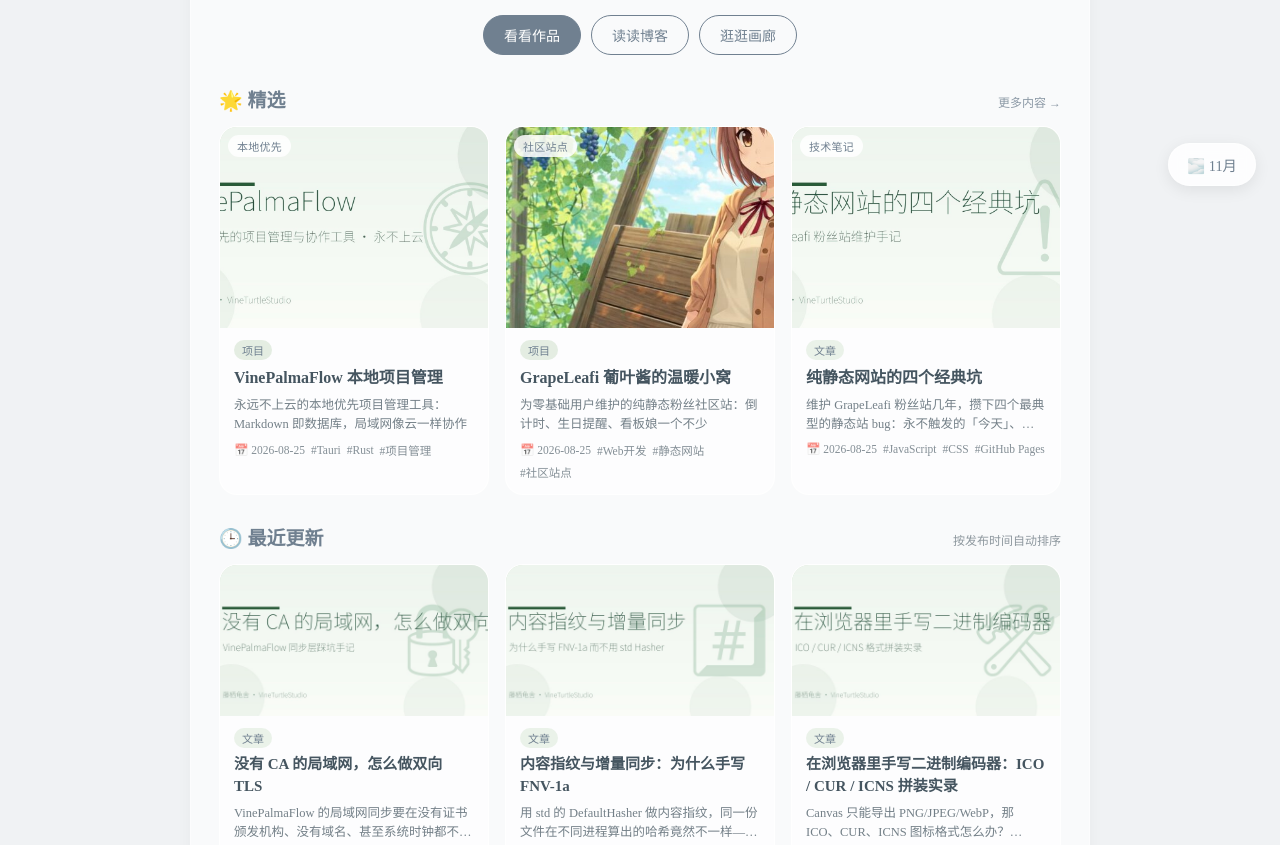
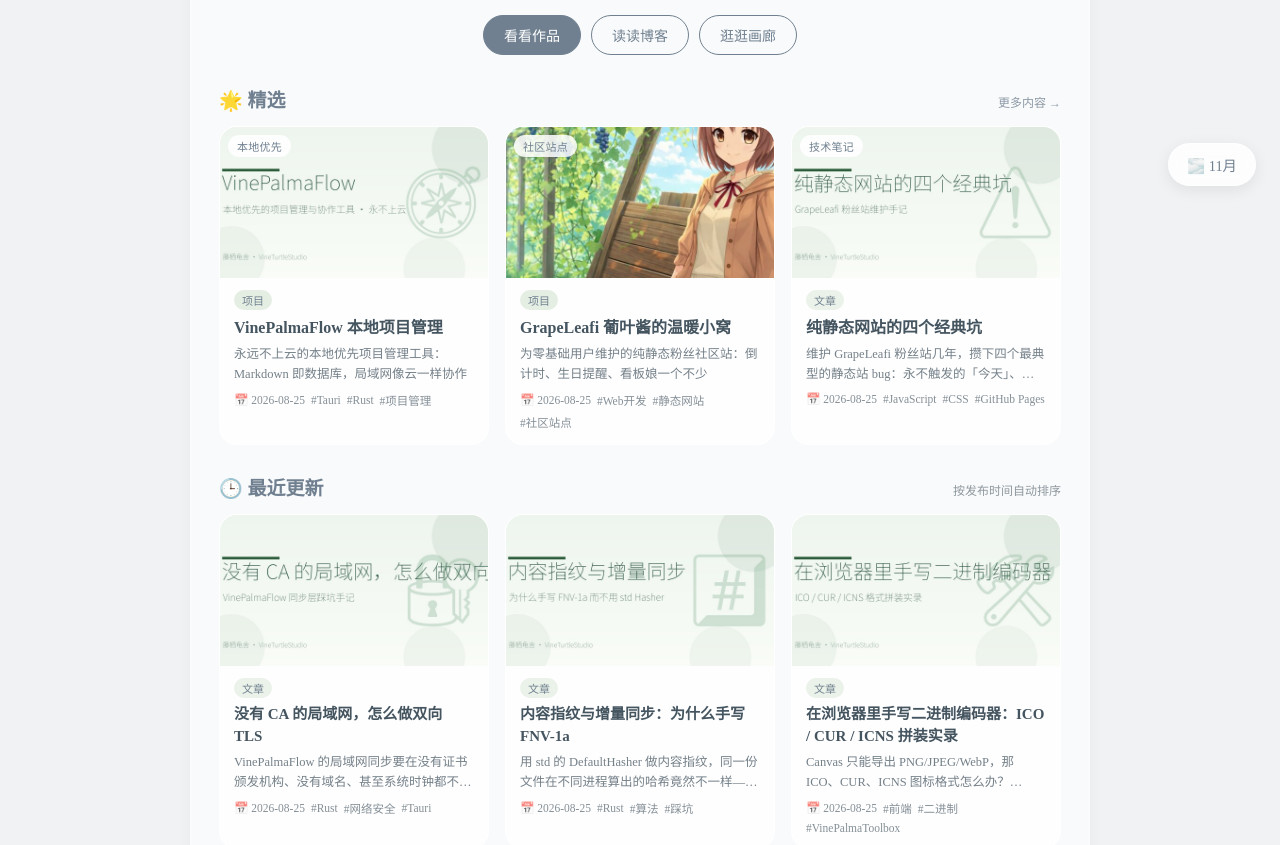
Before and after one commit to VineTurtle/VineTurtle.github.io, a website: page index.html in a window 1280 px wide. Shown: the part 590-1435 px from the top of the page. Drawn offline with Linux system fonts and the light colour scheme; no server answers.

Commit message:
style: 首页卡片统一 16:9 封面并提高卡片对比度

```diff
--- a/CSS/home-feed.css
+++ b/CSS/home-feed.css
@@ -98,8 +98,8 @@
 .feed-card {
     display: flex;
     flex-direction: column;
-    background: rgba(255, 255, 255, 0.62);
-    border: 1px solid rgba(255, 255, 255, 0.7);
+    background: rgba(255, 255, 255, 0.78);
+    border: 1px solid rgba(255, 255, 255, 0.8);
     border-radius: 18px;
     overflow: hidden;
     text-decoration: none;
@@ -123,7 +123,7 @@
     position: relative;
     display: block;
     aspect-ratio: 16 / 9;
-    background: linear-gradient(135deg, rgba(136, 177, 126, 0.35), rgba(255, 255, 255, 0.2));
+    background: #f2f7ee;
     overflow: hidden;
 }
 
@@ -209,11 +209,7 @@
     white-space: nowrap;
 }
 
-/* 精选卡片：图片更高一些 */
-.is-featured .feed-cover {
-    aspect-ratio: 4 / 3;
-}
-
+/* 精选卡片：标题稍大 */
 .is-featured .feed-title {
     font-size: 16px;
 }
```
Also changed, not shown: 1 other file.
